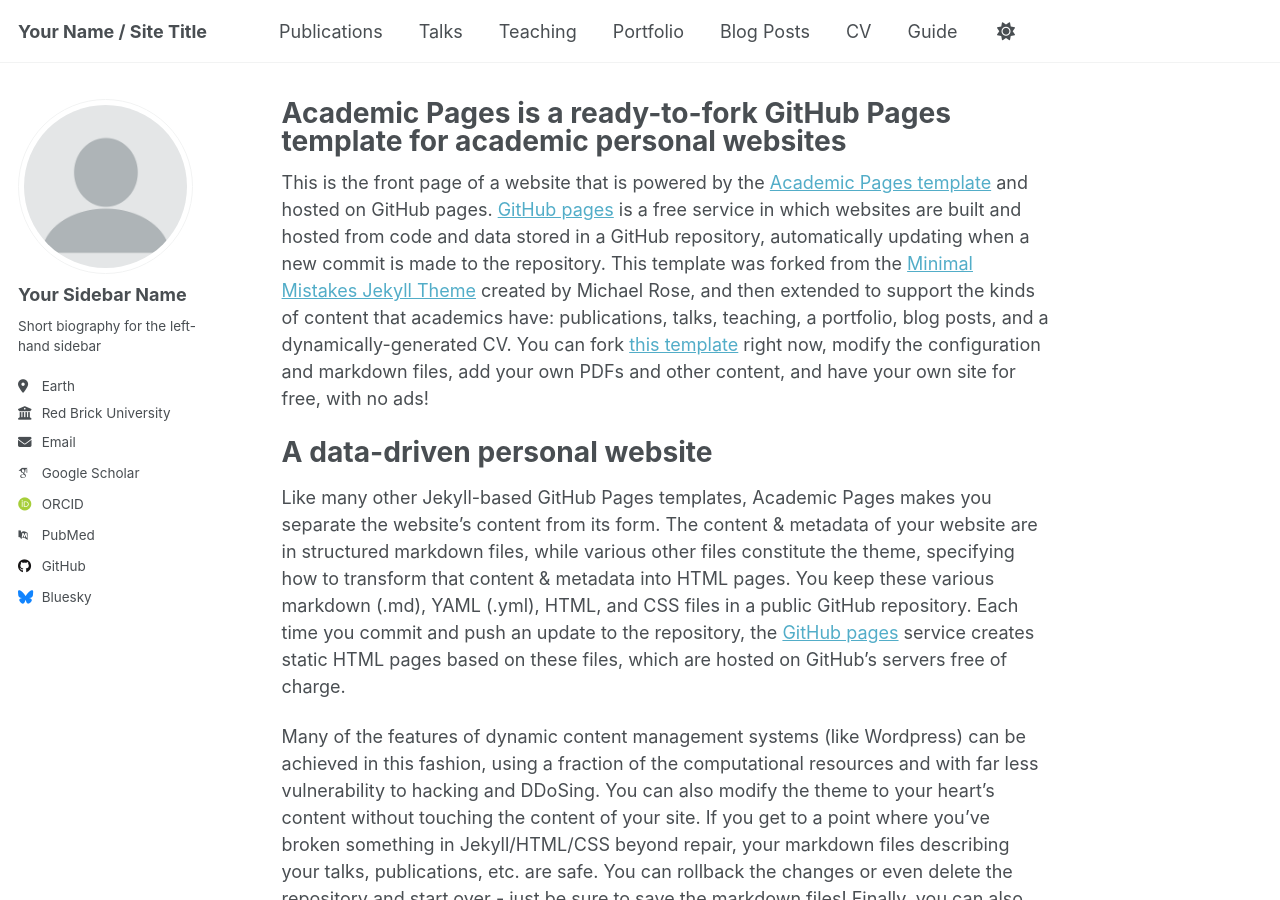
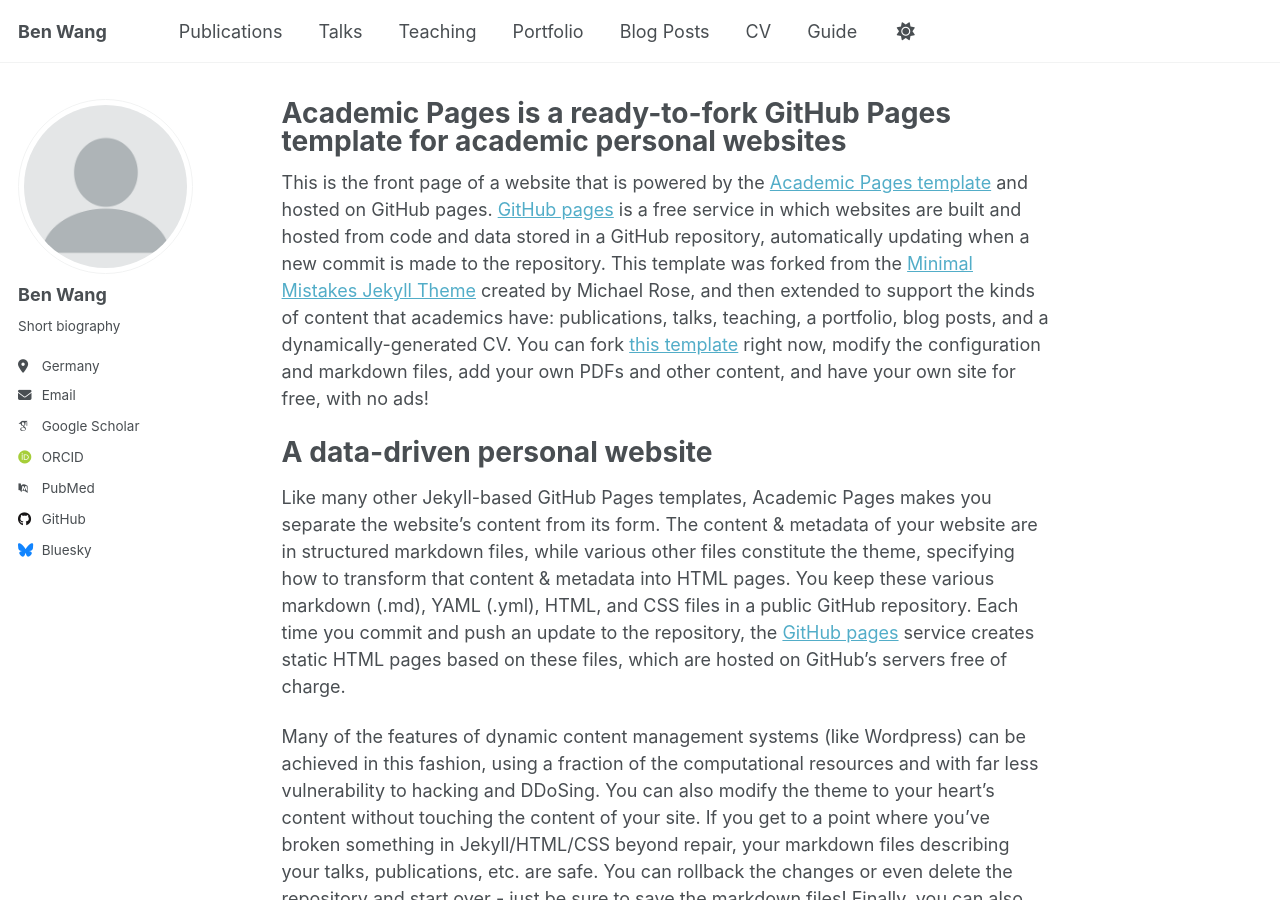
Before and after one commit to ai-benwang/ai-benwang.github.io, a Jekyll site: the page built from _pages/about.md, in a window 1280 px wide and 900 px high. Built offline with Jekyll 4.4.1, drawn with Linux system fonts in a browser that asks for light colours; some web fonts are replaced.

Commit message:
first try

```diff
--- a/_config.yml
+++ b/_config.yml
@@ -9,7 +9,7 @@
 # Basic Site Settings
 locale                   : "en-US"
 site_theme               : "default"
-title                    : "Your Name / Site Title"
+title                    : "Ben Wang"
 title_separator          : "-"
 name                     : &name "Your Name"
 description              : &description "personal description"
@@ -23,11 +23,11 @@ repository               : "academicpages/academicpages.github.io"
 author:
   # Biographic information
   avatar           : "profile.png"
-  name             : "Your Sidebar Name"
+  name             : "Ben Wang"
   pronouns         : # example: "she/her"
-  bio              : "Short biography for the left-hand sidebar"
-  location         : "Earth"
-  employer         : "Red Brick University"
+  bio              : "Short biography"
+  location         : "Germany"
+  # employer         : "Red Brick University"
   uri              : # URL
   email            : "none@example.org"
 
```
